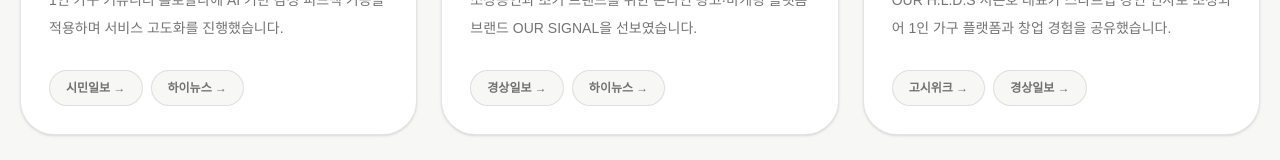
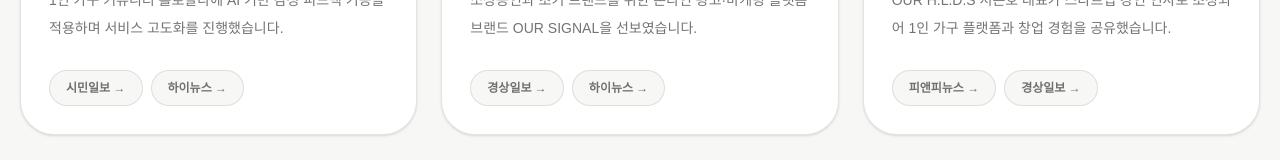
Before and after one commit to seossinim/ourhlds-home, a Next.js app: page /pr in a window 1280 px wide. Shown: the part 765-925 px from the top of the page. Built offline with nearby package versions, Linux system fonts and the light colour scheme.

Commit message:
fix PR label

```diff
--- a/app/pr/page.tsx
+++ b/app/pr/page.tsx
@@ -42,7 +42,7 @@ export default function PRPage() {
       title: "GIF 2024 글로벌 이노베이터 페스타 초청 강연",
       desc: "OUR H.L.D.S 서은호 대표가 스타트업 강연 연사로 초청되어 1인 가구 플랫폼과 창업 경험을 공유했습니다.",
       links: [
-        ["고시위크", "https://www.gosiweek.com/article/1065602517139893"],
+        ["피앤피뉴스", "https://www.gosiweek.com/article/1065602517139893"],
         ["경상일보", "https://www.ksilbo.co.kr/news/articleView.html?idxno=1012142"],
       ],
     },
```
